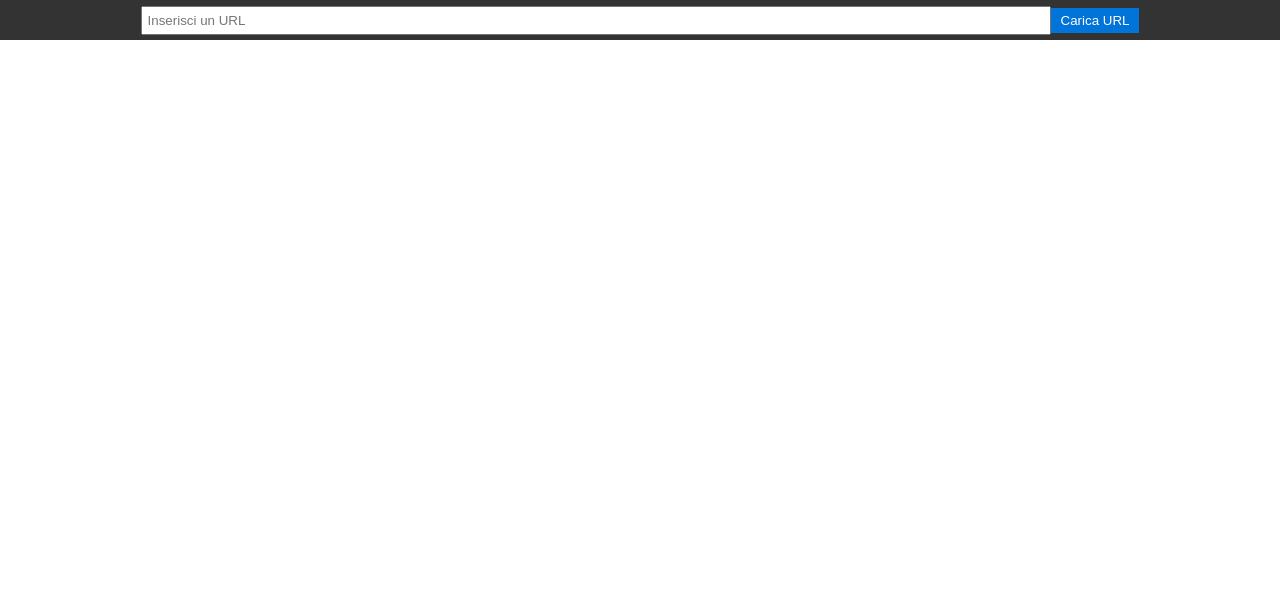
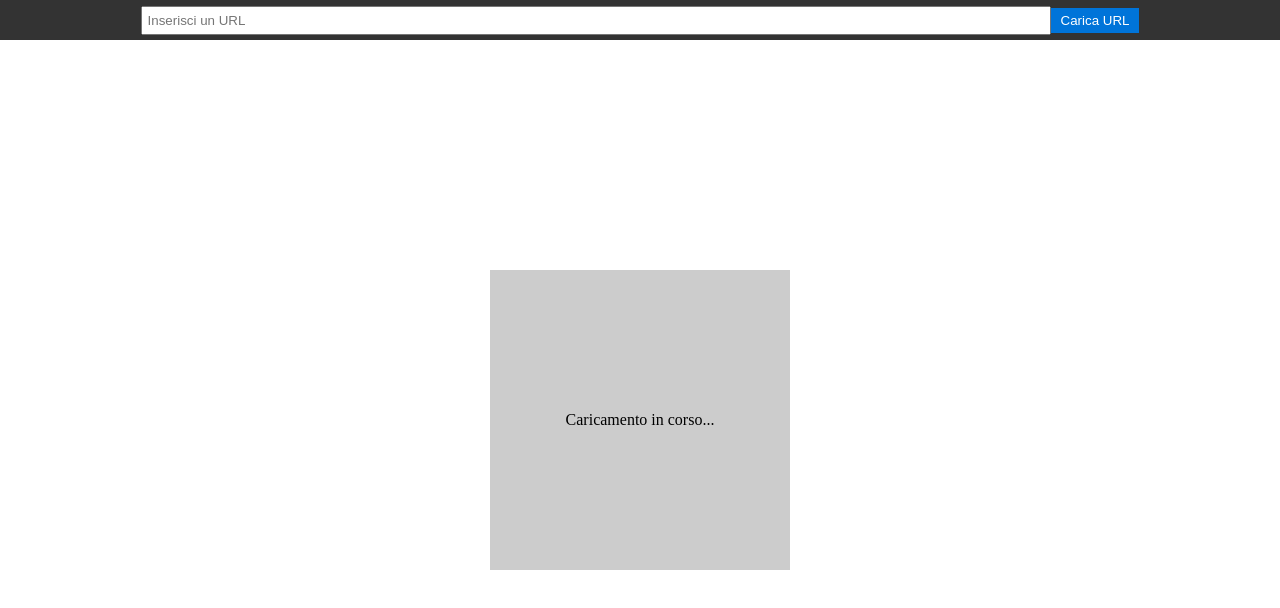
Before and after one commit to ricfa/ricfa.github.io, a plain HTML site: page index.html in a window 1280 px wide. Drawn offline with Linux system fonts and the light colour scheme.

Commit message:
Update index.html

```diff
--- a/index.html
+++ b/index.html
@@ -32,6 +32,9 @@
             top: 40px;
             width: 100%;
             height: calc(100% - 40px);
+            display: flex;
+            justify-content: center;
+            align-items: center;
         }
         #url-iframe {
             width: 100%;
@@ -48,6 +51,17 @@
             color: #fff;
             padding: 10px;
         }
+        #loading-box {
+            display: none;
+            width: 300px;
+            height: 300px;
+            background-color: #ccc;
+            position: absolute;
+            z-index: 1;
+            display: flex;
+            justify-content: center;
+            align-items: center;
+        }
     </style>
 </head>
 <body>
@@ -57,6 +71,7 @@
     </div>
     <div id="iframe-container">
         <iframe id="url-iframe"></iframe>
+        <div id="loading-box">Caricamento in corso...</div>
     </div>
     <div id="network-info"></div>
     <script>
@@ -64,10 +79,13 @@
         const loadButton = document.getElementById('load-button');
         const urlIframe = document.getElementById('url-iframe');
         const networkInfo = document.getElementById('network-info');
+        const loadingBox = document.getElementById('loading-box');
 
         loadButton.addEventListener('click', () => {
             const url = urlInput.value;
             if (url) {
+                loadingBox.style.display = 'block';
+                urlIframe.style.display = 'none';
                 urlIframe.src = url;
                 monitorNetworkCalls();
             }
@@ -87,6 +105,11 @@
             });
 
             observer.observe({ type: 'resource' });
+
+            urlIframe.onload = () => {
+                loadingBox.style.display = 'none';
+                urlIframe.style.display = 'block';
+            };
         }
     </script>
 </body>
```
